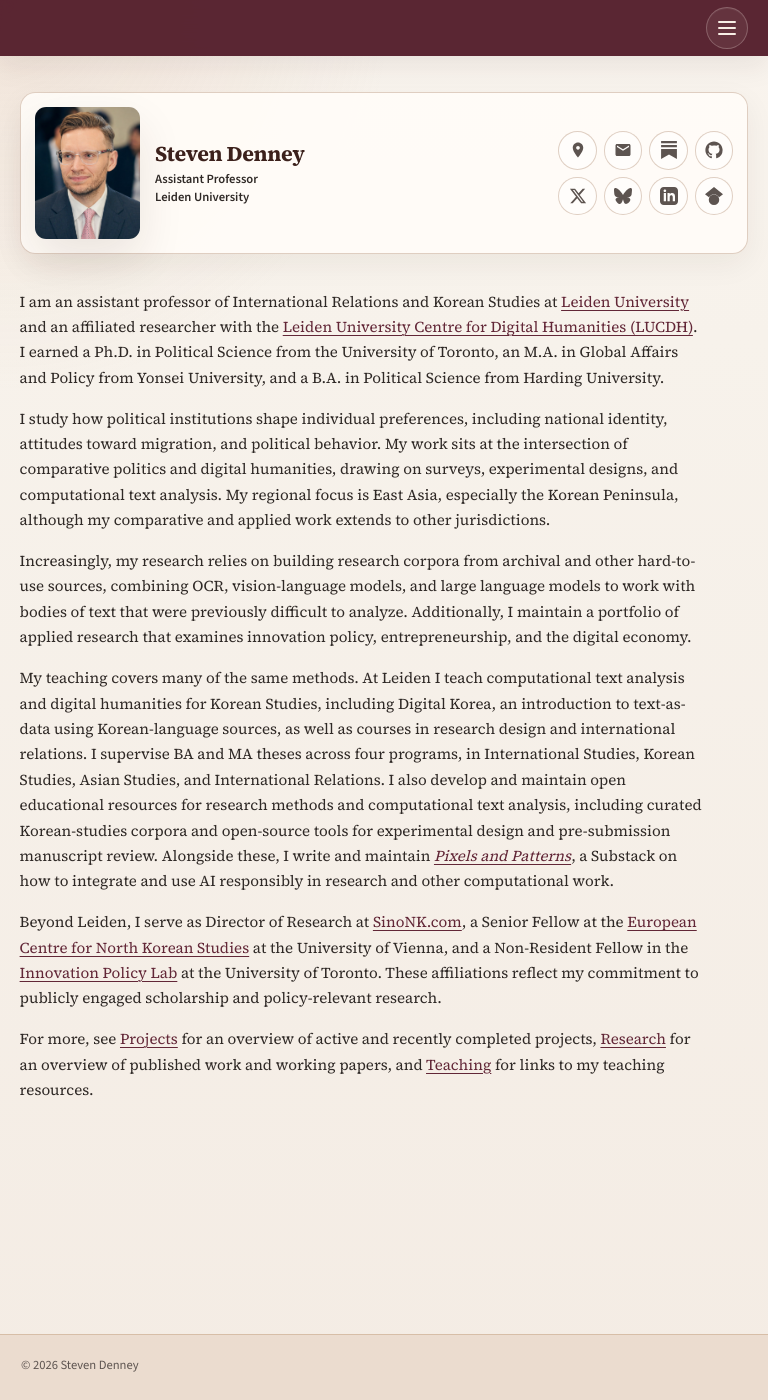
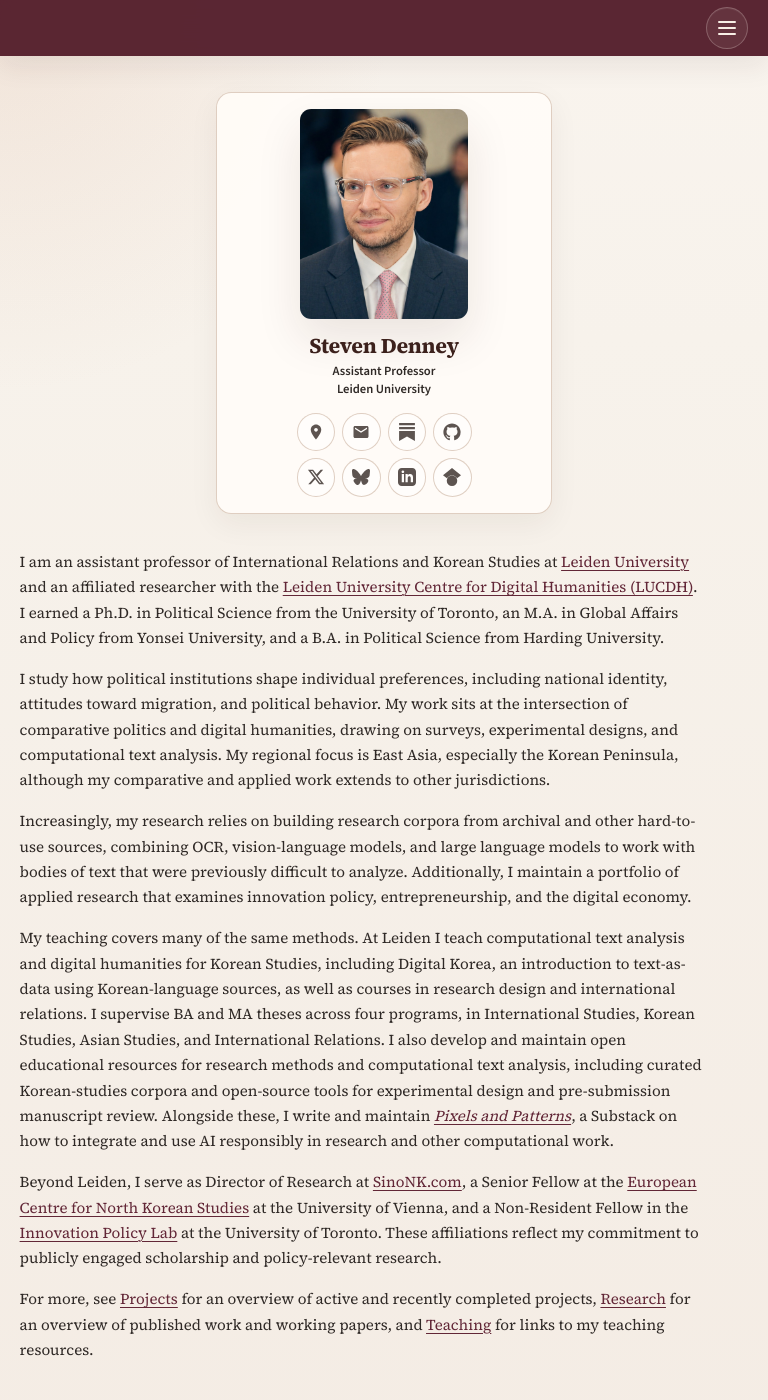
Before and after one commit to scdenney/scdenney.github.io, a Jekyll site: the page built from index.md, in a window 768 px wide and 1400 px high. Built offline with Jekyll 4.4.1, drawn with Linux system fonts in a browser that asks for light colours.

Commit message:
Stack constrained homepage profile

```diff
--- a/_includes/head.html
+++ b/_includes/head.html
@@ -7,6 +7,6 @@
 <link rel="preconnect" href="https://fonts.gstatic.com" crossorigin>
 <link href="https://fonts.googleapis.com/css2?family=Source+Sans+3:wght@400;500;600;700&family=Source+Serif+4:opsz,wght@8..60,400;8..60,500;8..60,600;8..60,700&display=swap" rel="stylesheet">
 
-<link rel="stylesheet" href="{{ '/assets/css/style.css?v=20260715d' | relative_url }}">
+<link rel="stylesheet" href="{{ '/assets/css/style.css?v=20260715e' | relative_url }}">
 
 <link rel="icon" type="image/svg+xml" href="{{ '/assets/images/favicon.svg' | relative_url }}">
--- a/assets/css/style.css
+++ b/assets/css/style.css
@@ -1257,37 +1257,38 @@ details ul li {
   }
 
   .author-profile {
-    display: grid;
-    grid-template-columns: 8.5rem minmax(0, 1fr);
-    column-gap: 1.25rem;
+    display: flex;
+    flex-direction: column;
+    align-items: center;
+    width: min(100%, 24rem);
+    margin-inline: auto;
     padding: 1.15rem;
-    text-align: left;
+    text-align: center;
   }
 
   .author__avatar {
-    grid-column: 1;
-    grid-row: 1 / span 2;
-    margin: 0;
+    width: 12rem;
+    max-width: 100%;
+    margin: 0 auto 0.9rem;
   }
 
   .author__name {
-    grid-column: 2;
-    grid-row: 1;
-    align-self: end;
+    width: 12rem;
+    max-width: 100%;
+    text-align: center;
   }
 
   .author__title {
-    grid-column: 2;
-    grid-row: 2;
-    align-self: start;
+    width: 12rem;
+    max-width: 100%;
     margin-bottom: 0;
+    text-align: center;
   }
 
   .author__urls {
-    grid-column: 1 / -1;
-    grid-row: 3;
-    display: flex;
-    flex-wrap: wrap;
+    display: grid;
+    grid-template-columns: repeat(4, 2.75rem);
+    justify-content: center;
     gap: 0.5rem;
     margin-top: 1rem;
   }
@@ -1378,43 +1379,6 @@ details ul li {
   }
 }
 
-@media (min-width: 560px) and (max-width: 860px) {
-  .author-profile {
-    grid-template-columns: 7.5rem minmax(9rem, auto) minmax(11rem, 1fr);
-    column-gap: 1.1rem;
-    align-items: center;
-    padding: 1rem;
-  }
-
-  .author__avatar {
-    grid-column: 1;
-    grid-row: 1 / span 2;
-  }
-
-  .author__name {
-    grid-column: 2;
-    grid-row: 1;
-    align-self: end;
-  }
-
-  .author__title {
-    grid-column: 2;
-    grid-row: 2;
-    align-self: start;
-  }
-
-  .author__urls {
-    grid-column: 3;
-    grid-row: 1 / span 2;
-    display: grid;
-    grid-template-columns: repeat(4, 2.75rem);
-    justify-content: end;
-    align-content: center;
-    gap: 0.5rem;
-    margin-top: 0;
-  }
-}
-
 @media (max-width: 640px) {
   body {
     font-size: 1rem;
```
